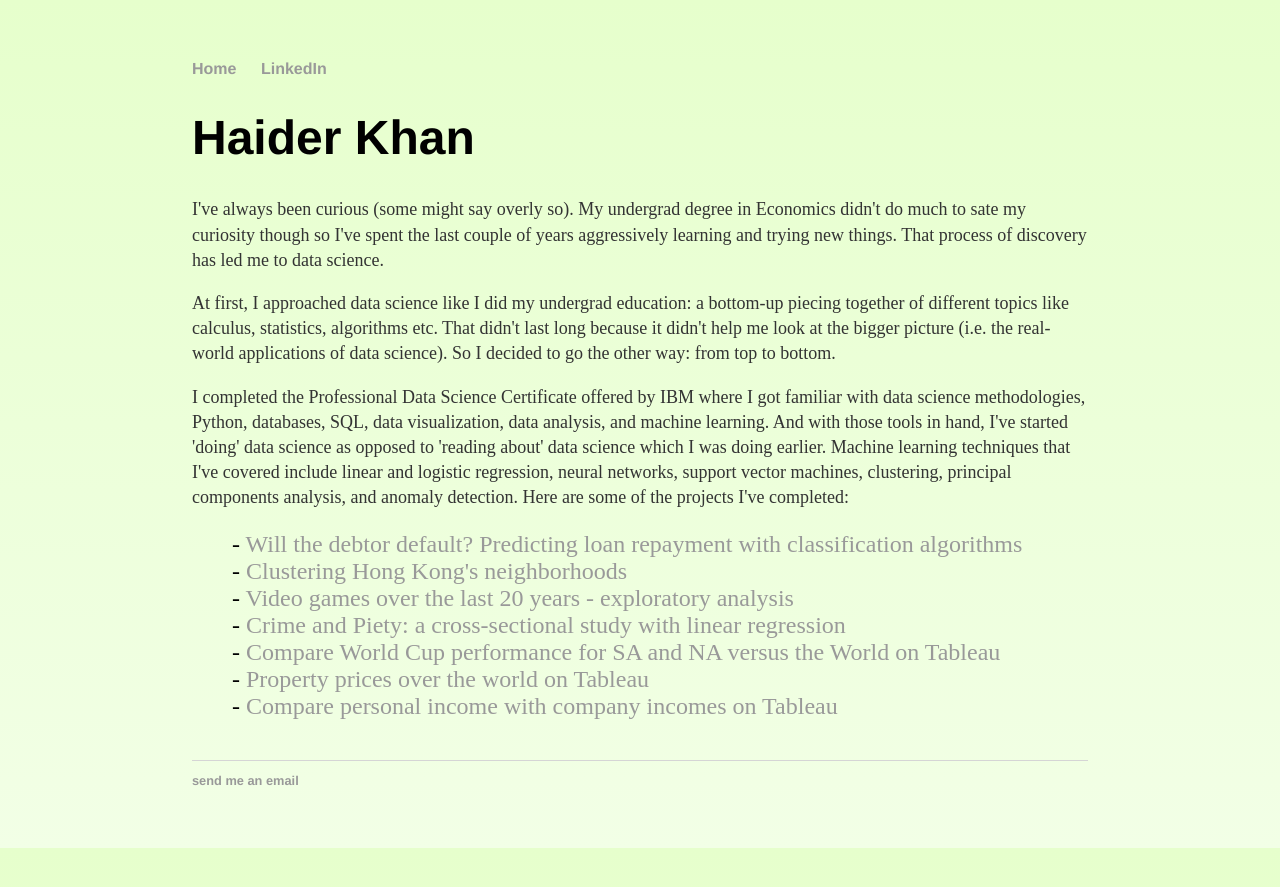
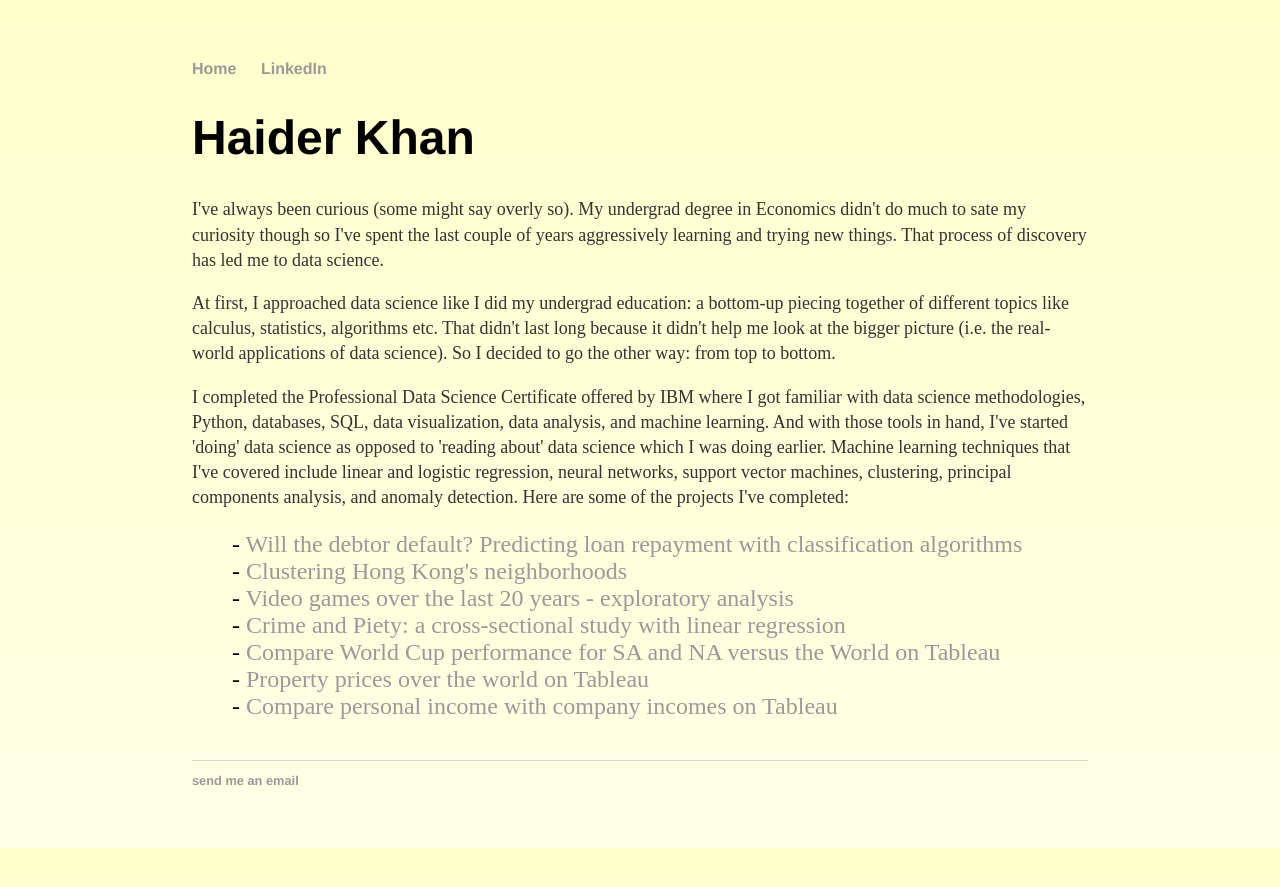
Before and after one commit to h2kh/h2kh.github.io, a Jekyll site: the page built from index.html, in a window 1280 px wide. Shown: the top 887 px of the page. Built offline with Jekyll 4.4.1, drawn with Linux system fonts in a browser that asks for light colours.

Commit message:
Update main.css

```diff
--- a/css/main.css
+++ b/css/main.css
@@ -1,11 +1,11 @@
 body {
     margin: 60px auto;
     width: 70%;
-    background: -webkit-linear-gradient(#e6ffcc, #f2ffe6);
-    background: -o-linear-gradient(#e6ffcc, #f2ffe6);
-    background: -moz-linear-gradient(#e6ffcc, #f2ffe6);
-    background: linear-gradient(#e6ffcc, #f2ffe6);
-    background-color: #e6ffcc;
+    background: -webkit-linear-gradient(#ffffcc, #ffffe6);
+    background: -o-linear-gradient(#ffffcc, #ffffe6);
+    background: -moz-linear-gradient(#ffffcc, #ffffe6);
+    background: linear-gradient(#ffffcc, #ffffe6);
+    background-color: #ffffcc;
 }
 nav ul, footer ul {
     font-family:'Helvetica', 'Arial', 'Sans-Serif';
```
